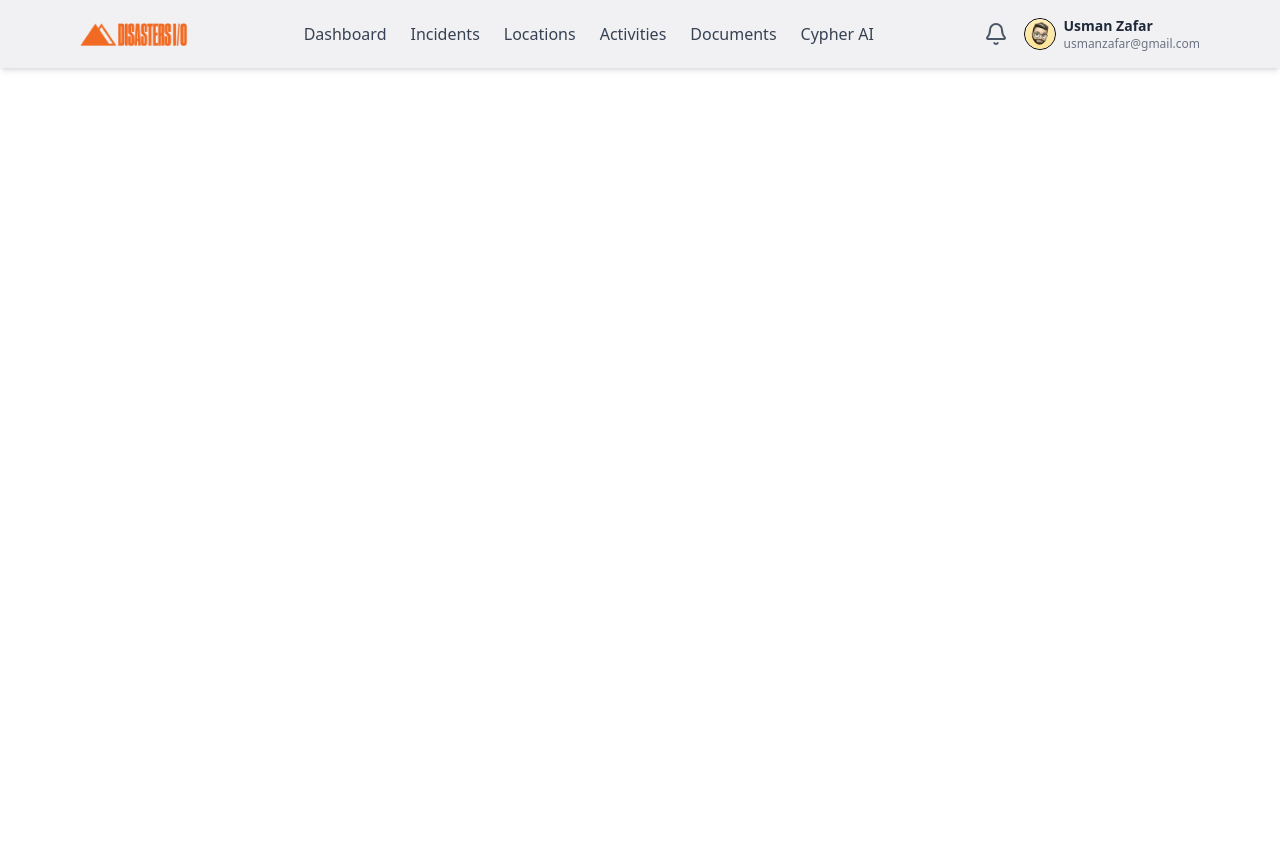
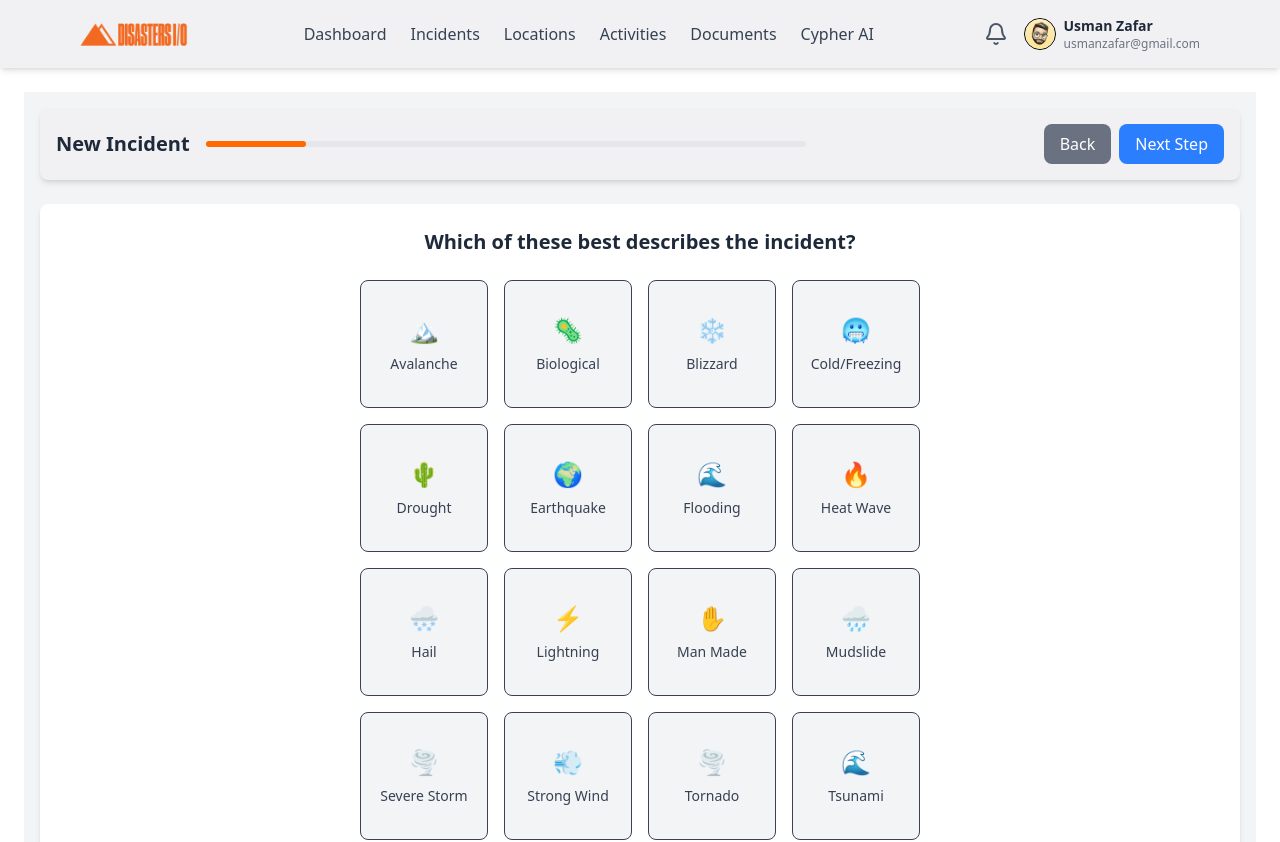
Before and after one commit to farhad-jadir/dashboard-project, a React (Vite) app: page /GetStarted in a window 1280 px wide. Shown: the top 842 px of the page. Before the commit the page ends 800 px from the top, so only its background shows below. Built offline with nearby package versions, Linux system fonts and the light colour scheme.

Commit message:
2nd step done

```diff
--- a/src/App.jsx
+++ b/src/App.jsx
@@ -6,6 +6,8 @@ import Locations from "./pages/Locations";
 import Activities from "./pages/Activities";
 import Documents from "./pages/Documents";
 import CypherAI from "./pages/CypherAI";
+import NewIncidents from "./SubPages/NewIncidents";
+import GetStarted from "./SubPages/GetStarted"; //
 import "./index.css";
 
 const App = () => {
@@ -20,6 +22,8 @@ const App = () => {
           <Route path="/Activities" element={<Activities />} />
           <Route path="/Documents" element={<Documents />} />
           <Route path="/CypherAI" element={<CypherAI />} />
+          <Route path="/NewIncidents" element={<NewIncidents />} />
+          <Route path="/GetStarted" element={<GetStarted />} />
         </Routes>
       </div>
     </Router>
--- /dev/null
+++ b/src/SubPages/GetStarted.jsx
@@ -0,0 +1,93 @@
+import { useState } from "react";
+import { useNavigate } from "react-router-dom";
+
+const incidentTypes = [
+  { name: "Avalanche", icon: "🏔️" },
+  { name: "Biological", icon: "🦠" },
+  { name: "Blizzard", icon: "❄️" },
+  { name: "Cold/Freezing", icon: "🥶" },
+  { name: "Drought", icon: "🌵" },
+  { name: "Earthquake", icon: "🌍" },
+  { name: "Flooding", icon: "🌊" },
+  { name: "Heat Wave", icon: "🔥" },
+  { name: "Hail", icon: "🌨️" },
+  { name: "Lightning", icon: "⚡" },
+  { name: "Man Made", icon: "✋" },
+  { name: "Mudslide", icon: "🌧️" },
+  { name: "Severe Storm", icon: "🌪️" },
+  { name: "Strong Wind", icon: "💨" },
+  { name: "Tornado", icon: "🌪️" },
+  { name: "Tsunami", icon: "🌊" },
+  { name: "Volcanic Eruption", icon: "🌋" },
+  { name: "Wildfire", icon: "🔥" },
+];
+
+const GetStarted = () => {
+  const [selectedIncident, setSelectedIncident] = useState(null);
+  const navigate = useNavigate();
+
+  return (
+    <div className="min-h-screen flex flex-col bg-gray-100 p-4"> {/* ✅ পুরো ওয়েবসাইটের ব্যাকগ্রাউন্ড */}
+      {/* Header Section */}
+      <div className="flex items-center justify-between bg-[#f1f1f3] p-4 rounded-lg shadow-md"> {/* ✅ হেডার bg-white */}
+        {/* Left: New Incident */}
+        <div className="text-xl font-bold text-gray-800">New Incident</div>
+
+        {/* Middle: Progress Line */}
+        <div className="flex-1 mx-4 ">
+          <div className="w-150 h-1.5 bg-gray-200 rounded-full relative"> {/* ✅ প্রগ্রেস বার ছোট করা */}
+            <div
+              className="h-full bg-orange-500 rounded-full"
+              style={{ width: "16.67%" }} // 1/6 of the progress line
+            ></div>
+          </div>
+        </div>
+
+        {/* Right: Back and Next Step Buttons */}
+        <div className="flex gap-2">
+          <button
+            onClick={() => navigate(-1)}
+            className="px-4 py-2 bg-gray-500 text-white rounded-lg hover:bg-gray-600"
+          >
+            Back
+          </button>
+          <button
+            onClick={() => navigate("/next-step")}
+            className="px-4 py-2 bg-blue-500 text-white rounded-lg hover:bg-blue-600"
+            disabled={!selectedIncident}
+          >
+            Next Step
+          </button>
+        </div>
+      </div>
+
+      {/* Main Content */}
+      <div className="flex flex-col items-center justify-center flex-1 mt-6 bg-white p-6 rounded-lg shadow-md"> {/* ✅ Body bg-white */}
+        {/* Question */}
+        <h2 className="text-xl font-semibold text-gray-800">
+          Which of these best describes the incident?
+        </h2>
+
+        {/* Incident Grid */}
+        <div className="grid grid-cols-2 md:grid-cols-4 gap-4 mt-6">
+          {incidentTypes.map((incident) => (
+            <button
+              key={incident.name}
+              className={`flex flex-col items-center justify-center w-32 h-32 rounded-lg text-gray-700 border transition ${
+                selectedIncident === incident.name
+                  ? "bg-orange-500 text-white"
+                  : "bg-gray-100 hover:bg-gray-200"
+              }`}
+              onClick={() => setSelectedIncident(incident.name)}
+            >
+              <span className="text-2xl">{incident.icon}</span>
+              <span className="mt-2 text-sm text-center">{incident.name}</span>
+            </button>
+          ))}
+        </div>
+      </div>
+    </div>
+  );
+};
+
+export default GetStarted;
--- a/src/SubPages/NewIncidents.jsx
+++ b/src/SubPages/NewIncidents.jsx
@@ -1,9 +1,11 @@
 import React, { useEffect, useState } from "react";
+import { useNavigate } from "react-router-dom"; // ✅ import useNavigate
 import CardData from "../SubPages/CardData.json";
 import Button from "../ReusableComponents/Button";
 
-const NewIncidents = ({ onBack }) => {
+const NewIncidents = () => {
   const [cards, setCards] = useState([]);
+  const navigate = useNavigate(); // ✅ using useNavigate
 
   useEffect(() => {
     setCards(CardData);
@@ -48,7 +50,12 @@ const NewIncidents = ({ onBack }) => {
       </div>
 
       {/* Get Started Button */}
-      <Button className="mt-8 sm:mt-16 md:mt-24 rounded-md text-white hover:bg-orange-800">Get started</Button>
+      <Button
+        className="mt-8 sm:mt-16 md:mt-24 rounded-md text-white hover:bg-orange-800"
+        onClick={() => navigate("/GetStarted")} // ✅ "Get started" এ ক্লিক করলে `GetStarted.jsx`-এ যাবে
+      >
+        Get started
+      </Button>
     </div>
   );
 };
```
Also changed, not shown: src/pages/Documents.jsx (line endings or trailing spaces).
